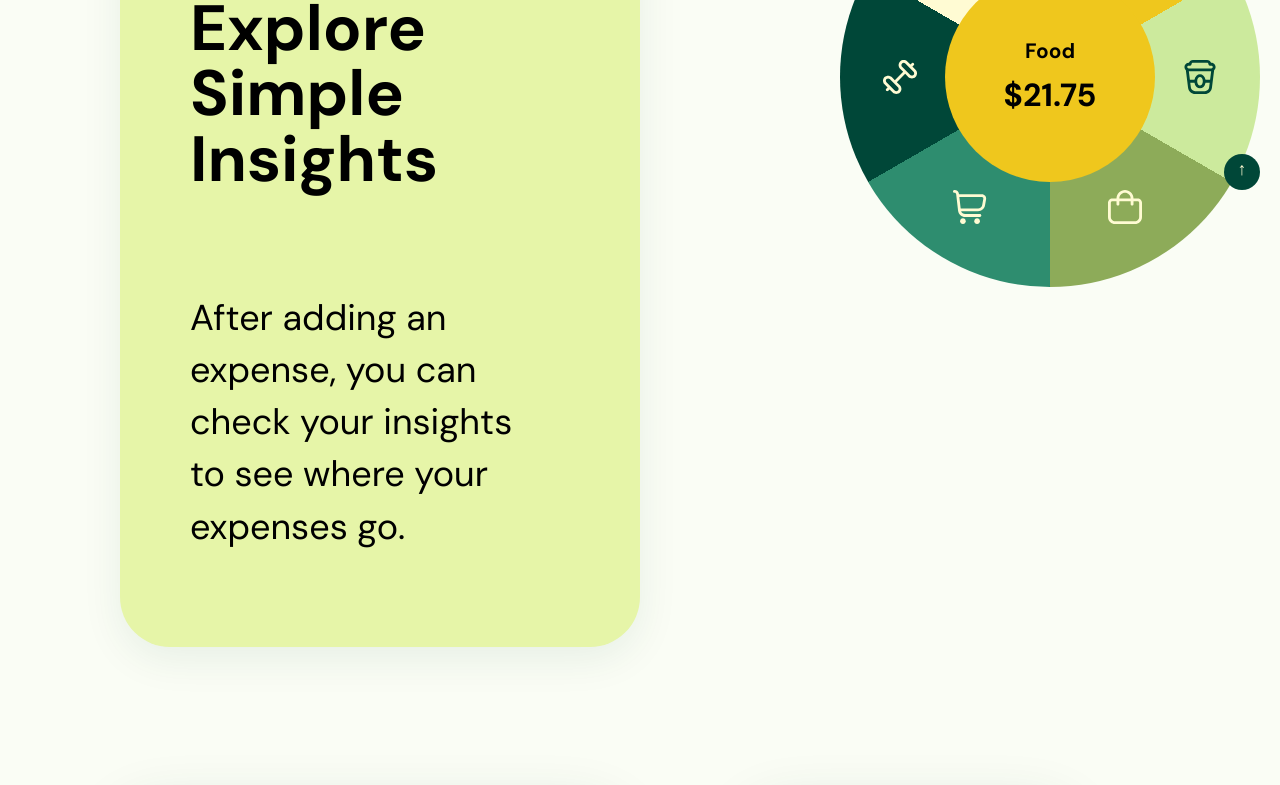
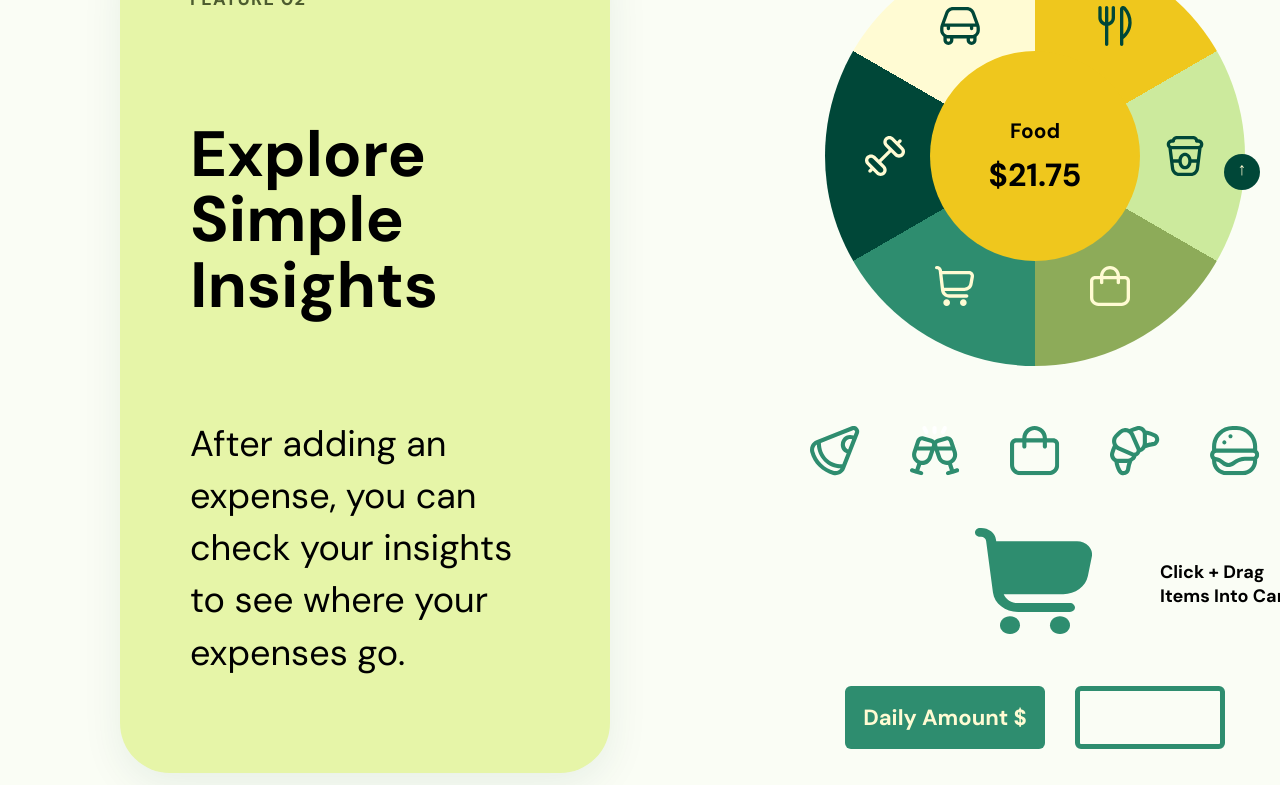
Before and after one commit to DavidYoo5/Canopy-Landing-Page-Henry-s-Final-Project, a Next.js app: page / in a window 1280 px wide. Shown: the part 580-1365 px from the top of the page. Built offline with nearby package versions, Linux system fonts and the light colour scheme; grey boxes are pictures that could not be loaded.

Commit message:
add category select component and adjust spacing in css

```diff
--- a/app/components/CategorySelect.jsx
+++ b/app/components/CategorySelect.jsx
@@ -1,28 +1,127 @@
 "use client";
 
+import { useState } from "react";
 import styles from "../page.module.css";
 
-export default function CategorySelect(props) {
-  const categories = props.categories;
-  const setSelectedCategory = props.setSelectedCategory;
+export default function CategorySelect() {
+  const [cartItems, setCartItems] = useState([]);
+  const [dailyAmount, setDailyAmount] = useState(0);
+  const [showDailyAmount, setShowDailyAmount] = useState(false);
+
+  const categories = [
+    { id: 1, name: "Food", price: 10, icon: "/pizza-icon.svg" },
+    { id: 2, name: "Drink", price: 8.50, icon: "/drinks-icon.svg" },
+    { id: 3, name: "Shopping", price: 63.15, icon: "/bag-icon.svg" },
+    { id: 4, name: "Groceries", price: 12, icon: "/croisant-icon.svg" },
+    { id: 5, name: "Lifestyle", price: 11.75, icon: "/burger-icon.svg" },
+  ];
+
+  function handleDragStart(event, category) {
+    event.dataTransfer.setData("categoryId", category.id);
+  }
+
+  function handleDragOver(event) {
+    event.preventDefault();
+  }
+
+  function handleDrop(event) {
+    event.preventDefault();
+
+    let categoryId = event.dataTransfer.getData("categoryId");
+    categoryId = Number(categoryId);
+
+    let droppedCategory;
+
+    for (let i = 0; i < categories.length; i++) {
+      if (categories[i].id === categoryId) {
+        droppedCategory = categories[i];
+      }
+    }
+
+    if (droppedCategory) {
+      let updatedCart = [...cartItems, droppedCategory];
+
+      setCartItems(updatedCart);
+
+      if (showDailyAmount === true) {
+        let totalAmount = 0;
+
+        for (let i = 0; i < updatedCart.length; i++) {
+          totalAmount = totalAmount + updatedCart[i].price;
+        }
+
+        setDailyAmount(totalAmount);
+      }
+    }
+  }
+
+  function handleViewDailyAmount() {
+    let totalAmount = 0;
+
+    for (let i = 0; i < cartItems.length; i++) {
+      totalAmount = totalAmount + cartItems[i].price;
+    }
+
+    setDailyAmount(totalAmount);
+    setShowDailyAmount(true);
+  }
 
   return (
-    <div className={styles.categorySelect}>
-      {categories.map(function (category) {
-        return (
-          <button
-            key={category.id}
-            className={styles.categoryButton}
-            onClick={() => setSelectedCategory(category)}
-          >
+    <div className={styles.categorySelectArea}>
+      <div className={styles.dragIconColumn}>
+        {categories.map(function (category) {
+          return (
             <img
+              key={category.id}
               src={category.icon}
               alt={category.name}
-              className={styles.categoryIcon}
+              className={styles.dragCategoryIcon}
+              draggable="true"
+              onDragStart={(event) => handleDragStart(event, category)}
             />
-          </button>
-        );
-      })}
+          );
+        })}
+      </div>
+
+      <div
+        className={styles.cartDropZone}
+        onDragOver={handleDragOver}
+        onDrop={handleDrop}
+      >
+        <img
+          src="/fi-sr-shopping-cart.svg"
+          alt="Cart"
+          className={styles.categoryCartIcon}
+        />
+
+        <p className={styles.cartText}>Click + Drag Items Into Cart</p>
+
+        <div className={styles.cartDroppedItems}>
+          {cartItems.map(function (item, index) {
+            return (
+              <img
+                key={index}
+                src={item.icon}
+                alt={item.name}
+                className={styles.droppedCartIcon}
+              />
+            );
+          })}
+        </div>
+      </div>
+
+      <div className={styles.dailyAmountArea}>
+        <button
+          className={styles.dailyAmountButton}
+          onClick={handleViewDailyAmount}
+        >
+          Daily Amount $
+        </button>
+
+        <div className={styles.dailyAmountBox}>
+          {showDailyAmount === true ? dailyAmount.toFixed(2) : ""}
+        </div>
+      </div>
     </div>
   );
 }
--- a/app/components/InsightsSection.jsx
+++ b/app/components/InsightsSection.jsx
@@ -4,6 +4,7 @@ import { useState } from "react";
 import styles from "../page.module.css";
 
 import InsightChart from "./InsightChart";
+import CategorySelect from "./CategorySelect";
 
 export default function InsightsSection() {
   const categories = [
@@ -63,6 +64,7 @@ export default function InsightsSection() {
 
   return (
     <section className={styles.insightsSection}>
+        <div className={styles.insightsContainer}>
       <p className={styles.insightsNumber}>02</p>
 
       <div className={styles.insightsLayout}>
@@ -80,12 +82,23 @@ export default function InsightsSection() {
 
         {/* RIGHT SIDE */}
         <div className={styles.insightsInteractiveArea}>
+        <div className={styles.insightsRightStack}>
+
+        <div className={styles.chartWrapper}>
       <InsightChart
         categories={categories}
         selectedCategory={selectedCategory}
         setSelectedCategory={setSelectedCategory}
         />
      </div>
+
+        <div className={styles.categorySelectWrapper}>
+        <CategorySelect />
+        </div>
+
+    </div>
+    </div>
+    </div>
     </div>
     </section>
   );
--- a/app/page.module.css
+++ b/app/page.module.css
@@ -579,10 +579,10 @@
 .insightsNumber {
   position: absolute;
   top: 0;
-  right: 40px;
+  left: 30px;
   margin: 0;
   font-family: var(--font-dm-serif), serif;
-  font-size: 120px;
+  font-size: 200px;
   font-weight: 700;
   line-height: 1;
   color: black;
@@ -753,8 +753,8 @@
 .chartIcon {
   display: block;
 
-  width: 34px;
-  height: 34px;
+  width: 40px;
+  height: 40px;
 
   mask-repeat: no-repeat;
   mask-position: center;
@@ -806,6 +806,166 @@
 }
 
 /* =========================
+   CATEGORY SELECT
+========================= */
+
+.categorySelectArea {
+  display: flex;
+  flex-direction: column;
+  align-items: center;
+
+  gap: 60px;
+
+  margin-top: 20px;
+}
+
+/* ICON ROW */
+
+.dragIconColumn {
+  display: flex;
+  flex-direction: row;
+
+  align-items: center;
+  justify-content: center;
+
+  gap: 50px;
+}
+
+.dragCategoryIcon {
+  width: 50px;
+  height: 50px;
+
+  object-fit: contain;
+
+  cursor: grab;
+
+  transition: transform 0.2s ease;
+}
+
+.dragCategoryIcon:hover {
+  transform: scale(1.15);
+}
+
+.dragCategoryIcon:active {
+  cursor: grabbing;
+}
+
+/* CART AREA */
+
+.cartDropZone {
+  position: relative;
+
+  width: 110px;
+  height: 90px;
+
+  display: flex;
+  align-items: center;
+  justify-content: center;
+}
+
+.categoryCartIcon {
+  width: 120px;
+  height: auto;
+}
+
+.cartText {
+  position: absolute;
+  transform: translateX(150%);
+
+  top: 24px;
+  left: -30px;
+
+  font-family: var(--font-dm-sans), sans-serif;
+  font-size: 18px;
+  font-weight: 700;
+  color: black;
+}
+
+/* DROPPED ICONS */
+
+.cartDroppedItems {
+  position: absolute;
+
+  top: 24px;
+  left: 20px;
+
+  display: flex;
+  flex-wrap: wrap;
+
+  gap: 4px;
+
+  width: 65px;
+}
+
+.droppedCartIcon {
+  width: 10px;
+  height: 10px;
+
+  object-fit: contain;
+}
+
+/* DAILY AMOUNT */
+
+.dailyAmountArea {
+  display: flex;
+  align-items: center;
+
+  gap: 30px;
+}
+
+.dailyAmountButton {
+  border: none;
+  height: 63px;
+  width: 200px;
+
+  background: #2e8d6f;
+
+  color: #fffbd3;
+
+  font-family: var(--font-dm-sans), sans-serif;
+  font-size: 22px;
+  font-weight: 700;
+
+  padding: 10px 14px;
+
+  border-radius: 6px;
+
+  cursor: pointer;
+
+  transition: transform 0.2s ease;
+}
+
+.dailyAmountButton:hover {
+  transform: scale(1.04);
+}
+
+.dailyAmountBox {
+  width: 150px;
+  height: 63px;
+
+  border: 5px solid #2e8d6f;
+  border-radius: 6px;
+
+  background: transparent;
+
+  display: flex;
+  align-items: center;
+  justify-content: center;
+
+  font-family: var(--font-dm-sans), sans-serif;
+  font-size: 22px;
+  font-weight: 700;
+
+  color: #2e8d6f;
+}
+.chartWrapper {
+  transform: translateY(290px);
+}
+
+.categorySelectWrapper {
+  margin-top: 350px;
+}
+/* =========================
    ANIMATION
 ========================= */
 
```
Lines whose indentation alone changed are shown as unchanged.
